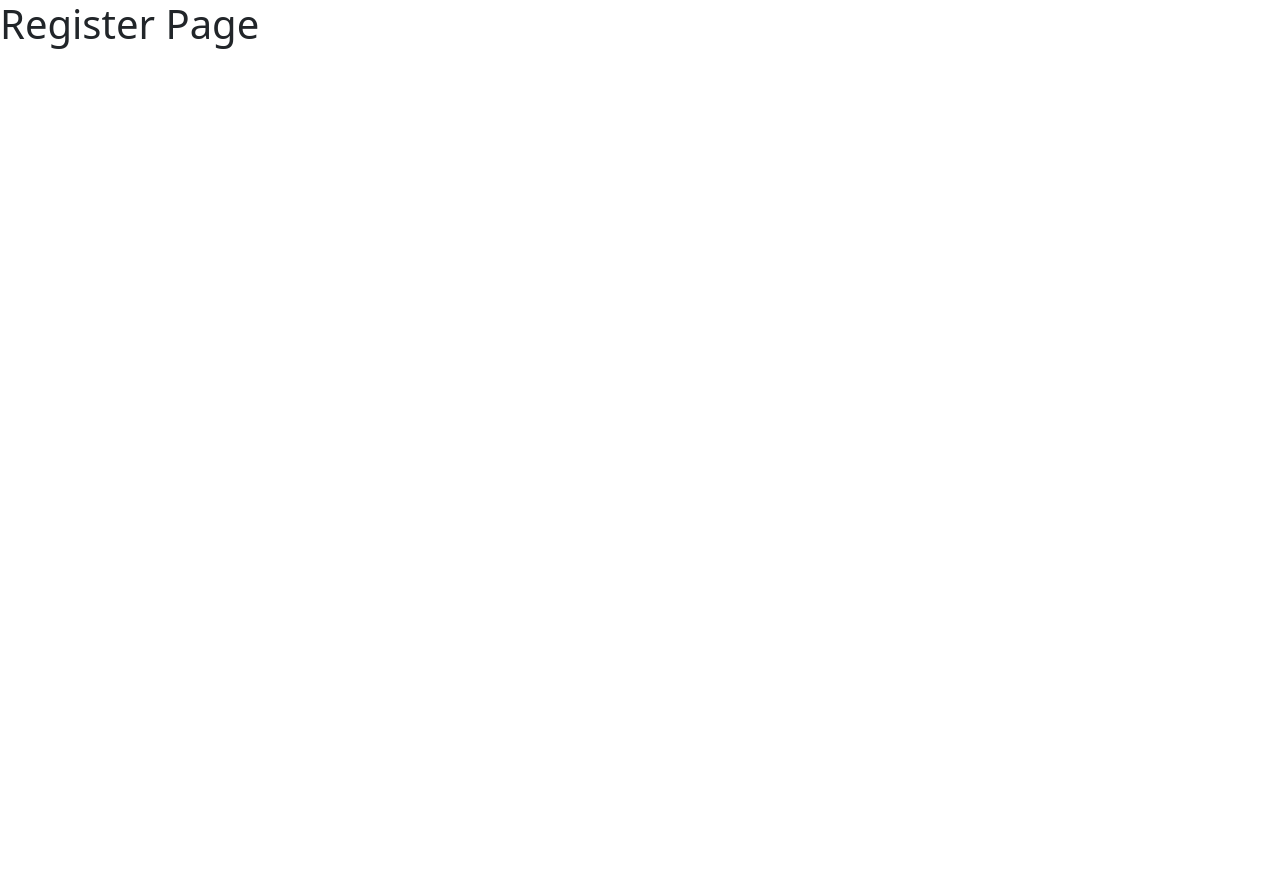
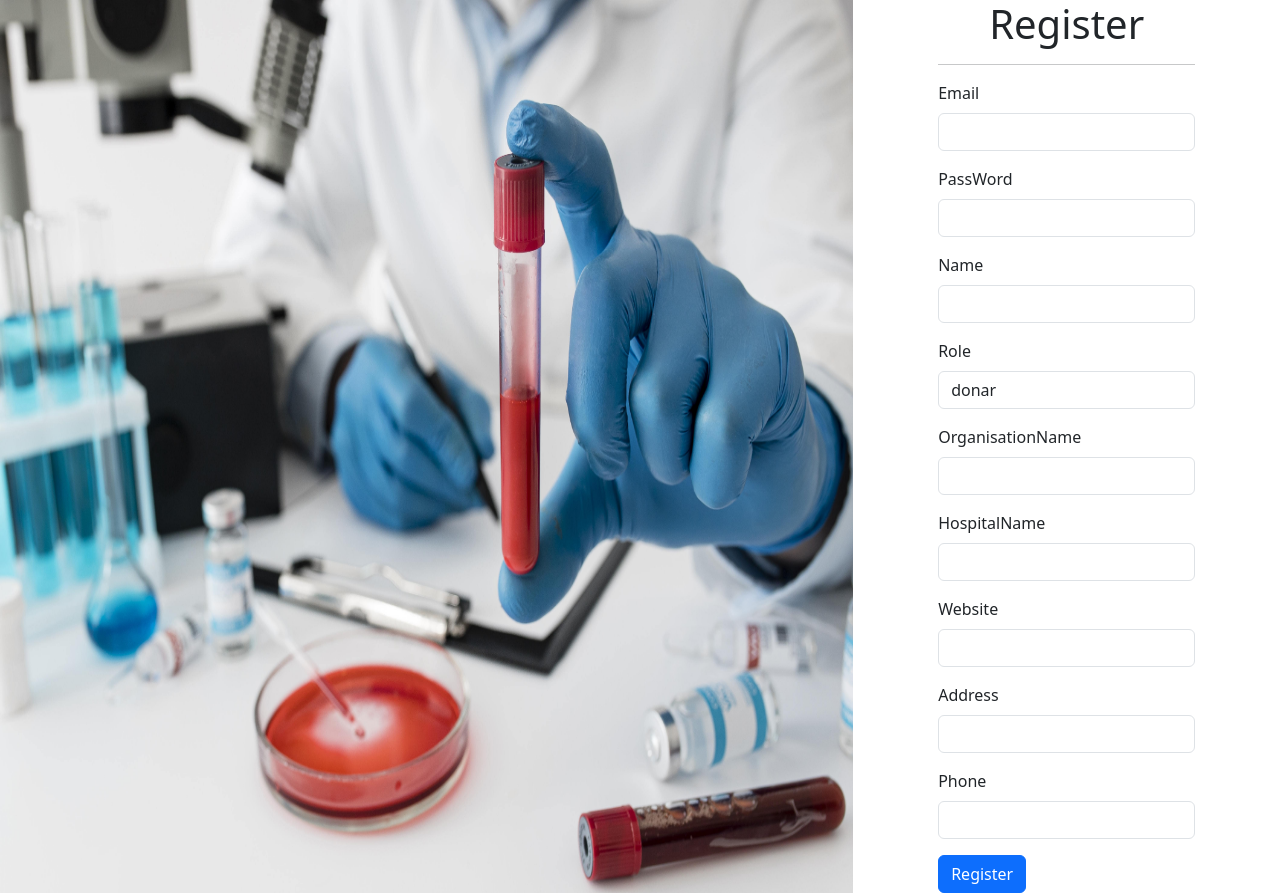
Before and after one commit to konlin008/Blood-Bank-App, a React (Create React App) app in the folder client/: page /register in a window 1280 px wide. Before the commit the page ends 800 px from the top, so only its background shows below. Built offline with nearby package versions, Linux system fonts and the light colour scheme.

Commit message:
created Reusable Login Register Form

```diff
--- a/client/src/components/shared/Form/Form.js
+++ b/client/src/components/shared/Form/Form.js
@@ -1,14 +1,127 @@
 import React, { useState } from "react";
 import InputType from "./InputType";
-const Form = ({ submitBtn, formTitle }) => {
+const Form = ({ formType, submitBtn, formTitle }) => {
   const [email, setEmail] = useState("");
-  const [password, setpassword] = useState("");
+  const [password, setPassword] = useState("");
+  const [role, setRole] = useState("donar");
+  const [name, setName] = useState("");
+  const [organisationName, setOrganisationName] = useState("");
+  const [hospitalName, setHospitalName] = useState("");
+  const [website, setWebsite] = useState("");
+  const [address, setAddress] = useState("");
+  const [phone, setPhone] = useState("");
   return (
     <div>
       <form>
         <h1 className="text-center">{formTitle}</h1>
         <hr />
-        <InputType
+        {(() => {
+          switch (true) {
+            case formType === "login": {
+              return (
+                <>
+                  <InputType
+                    LabelText={"Email"}
+                    LableFor={"forEmail"}
+                    inputType={"email"}
+                    name={"email"}
+                    value={email}
+                    onChange={(e) => setEmail(e.target.value)}
+                  />
+                  <InputType
+                    LabelText={"PassWord"}
+                    LableFor={"forPassWord"}
+                    inputType={"password"}
+                    name={"password"}
+                    value={password}
+                    onChange={(e) => setPassword(e.target.value)}
+                  />
+                </>
+              );
+            }
+            case formType === "register": {
+              return (
+                <>
+                  <InputType
+                    LabelText={"Email"}
+                    LableFor={"forEmail"}
+                    inputType={"email"}
+                    name={"email"}
+                    value={email}
+                    onChange={(e) => setEmail(e.target.value)}
+                  />
+                  <InputType
+                    LabelText={"PassWord"}
+                    LableFor={"forPassWord"}
+                    inputType={"password"}
+                    name={"password"}
+                    value={password}
+                    onChange={(e) => setPassword(e.target.value)}
+                  />
+                  <InputType
+                    LabelText={"Name"}
+                    LableFor={"forName"}
+                    inputType={"text"}
+                    name={"name"}
+                    value={name}
+                    onChange={(e) => setName(e.target.value)}
+                  />
+                  <InputType
+                    LabelText={"Role"}
+                    LableFor={"forRole"}
+                    inputType={"text"}
+                    name={"role"}
+                    value={role}
+                    onChange={(e) => setRole(e.target.value)}
+                  />
+                  <InputType
+                    LabelText={"OrganisationName"}
+                    LableFor={"forOrganisationName"}
+                    inputType={"text"}
+                    name={"organisationName"}
+                    value={organisationName}
+                    onChange={(e) => setOrganisationName(e.target.value)}
+                  />
+                  <InputType
+                    LabelText={"HospitalName"}
+                    LableFor={"forHospitalName"}
+                    inputType={"text"}
+                    name={"hospitalName"}
+                    value={hospitalName}
+                    onChange={(e) => setHospitalName(e.target.value)}
+                  />
+                  <InputType
+                    LabelText={"Website"}
+                    LableFor={"forWebsite"}
+                    inputType={"text"}
+                    name={"website"}
+                    value={website}
+                    onChange={(e) => setWebsite(e.target.value)}
+                  />
+                  <InputType
+                    LabelText={"Address"}
+                    LableFor={"forAddress"}
+                    inputType={"text"}
+                    name={"address"}
+                    value={address}
+                    onChange={(e) => setAddress(e.target.value)}
+                  />
+                  <InputType
+                    LabelText={"Phone"}
+                    LableFor={"forPhone"}
+                    inputType={"text"}
+                    name={"phone"}
+                    value={phone}
+                    onChange={(e) => setPhone(e.target.value)}
+                  />
+                </>
+              );
+            }
+            default:
+              return null;
+          }
+        })()}
+        {/* <InputType
           LabelText={"Email"}
           LableFor={"forEmail"}
           inputType={"email"}
@@ -22,10 +135,66 @@ const Form = ({ submitBtn, formTitle }) => {
           inputType={"passWord"}
           name={"passWord"}
           value={password}
-          onChange={(e) => setpassword(e.target.value)}
+          onChange={(e) => setPassword(e.target.value)}
         />
+        <InputType
+          LabelText={"Name"}
+          LableFor={"forName"}
+          inputType={"text"}
+          name={"name"}
+          value={name}
+          onChange={(e) => setName(e.target.value)}
+        />
+        <InputType
+          LabelText={"Role"}
+          LableFor={"forRole"}
+          inputType={"text"}
+          name={"role"}
+          value={role}
+          onChange={(e) => setRole(e.target.value)}
+        />
+        <InputType
+          LabelText={"OrganisationName"}
+          LableFor={"forOrganisationName"}
+          inputType={"text"}
+          name={"organisationName"}
+          value={organisationName}
+          onChange={(e) => setOrganisationName(e.target.value)}
+        />
+        <InputType
+          LabelText={"HospitalName"}
+          LableFor={"forHospitalName"}
+          inputType={"text"}
+          name={"hospitalName"}
+          value={hospitalName}
+          onChange={(e) => setHospitalName(e.target.value)}
+        />
+        <InputType
+          LabelText={"Website"}
+          LableFor={"forWebsite"}
+          inputType={"text"}
+          name={"website"}
+          value={website}
+          onChange={(e) => setWebsite(e.target.value)}
+        />
+        <InputType
+          LabelText={"Address"}
+          LableFor={"forAddress"}
+          inputType={"text"}
+          name={"address"}
+          value={address}
+          onChange={(e) => setAddress(e.target.value)}
+        />
+        <InputType
+          LabelText={"Phone"}
+          LableFor={"forPhone"}
+          inputType={"text"}
+          name={"phone"}
+          value={phone}
+          onChange={(e) => setPhone(e.target.value)}
+        /> */}
         <div className="d-felx">
-          <button className="btn btn-pimary" type="submit">
+          <button class="btn btn-primary" type="submit">
             {submitBtn}
           </button>
         </div>
--- a/client/src/pages/auth/Loggin.js
+++ b/client/src/pages/auth/Loggin.js
@@ -4,12 +4,16 @@ import Form from "../../components/shared/Form/Form";
 const Loggin = () => {
   return (
     <>
-      <div className="row">
+      <div className="row g-0">
         <div className="col-md-8 form-banner">
           <img src="./assets/images/banner1.jpg" alt="loginImage"></img>
         </div>
         <div className="col-md-4 form-container">
-          <Form formTitle={"Login Page"} submitBtn={"Login"} />
+          <Form
+            formTitle={"Login Page"}
+            submitBtn={"Login"}
+            formType={"login"}
+          />
         </div>
       </div>
     </>
--- a/client/src/pages/auth/Register.js
+++ b/client/src/pages/auth/Register.js
@@ -1,11 +1,23 @@
-import React from 'react'
+import React from "react";
+import Form from "../../components/shared/Form/Form";
 
 const Register = () => {
   return (
-    <div>
-        <h1>Register Page </h1>
-    </div>
-  )
-}
+    <>
+      <div className="row g-0">
+        <div className="col-md-8 form-banner">
+          <img src="./assets/images/banner2.jpg" alt="loginImage"></img>
+        </div>
+        <div className="col-md-4 form-container">
+          <Form
+            formTitle={"Register"}
+            submitBtn={"Register"}
+            formType={"register"}
+          />
+        </div>
+      </div>
+    </>
+  );
+};
 
-export default Register
+export default Register;
```
